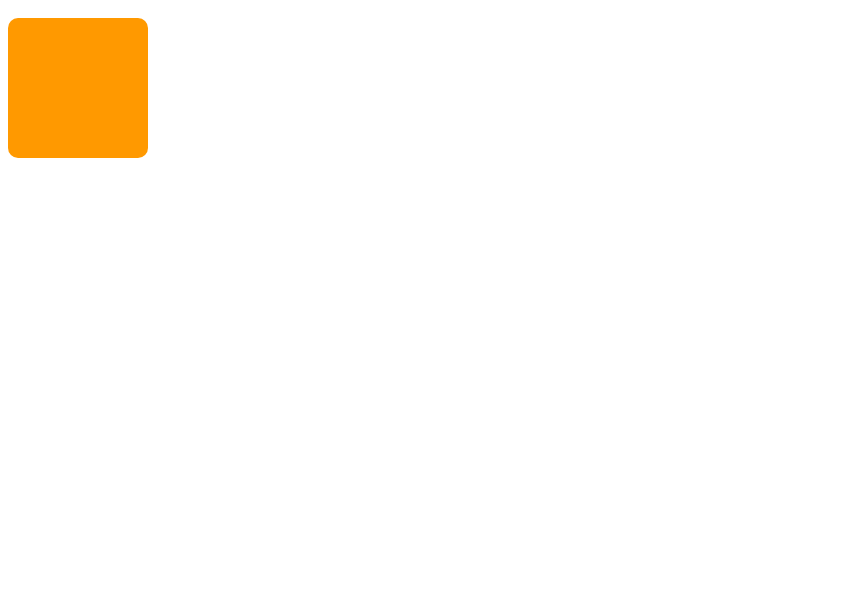
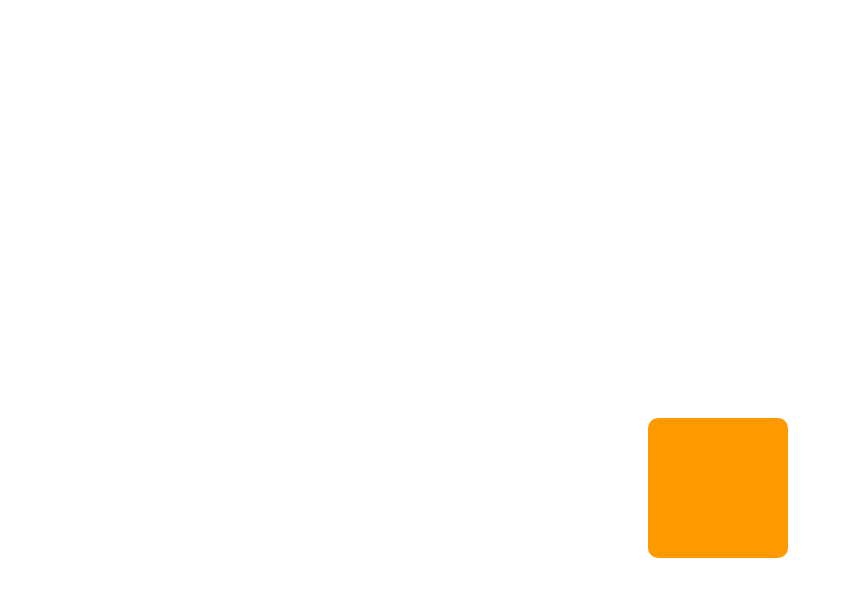
Before and after one commit to XlosVSM/rackwebsite, a plain HTML site: page index.html in a window 1280 px wide. Shown: the part 48-644 px from the top of the page, without its empty margins (0-843 px from the left). Drawn offline with Linux system fonts and the light colour scheme.

Commit message:
Puts draggie in middle of screen

```diff
--- a/scripts.js
+++ b/scripts.js
@@ -1061,6 +1061,9 @@
 
   } ) );
 
+var w = window.innerWidth / 2;
+var h = window.innerHeight / 2;
+
 var elem = document.querySelector('.draggable');
 var draggie = new Draggabilly(
     elem, {
@@ -1068,3 +1071,5 @@ var draggie = new Draggabilly(
       grid: [0, 20] // Make the objects move by a set amount, which I will make 1U (1.75")
     }
 );
+
+draggie.setPosition(w, h)
```
Also changed, not shown: index.html (line endings or trailing spaces).
